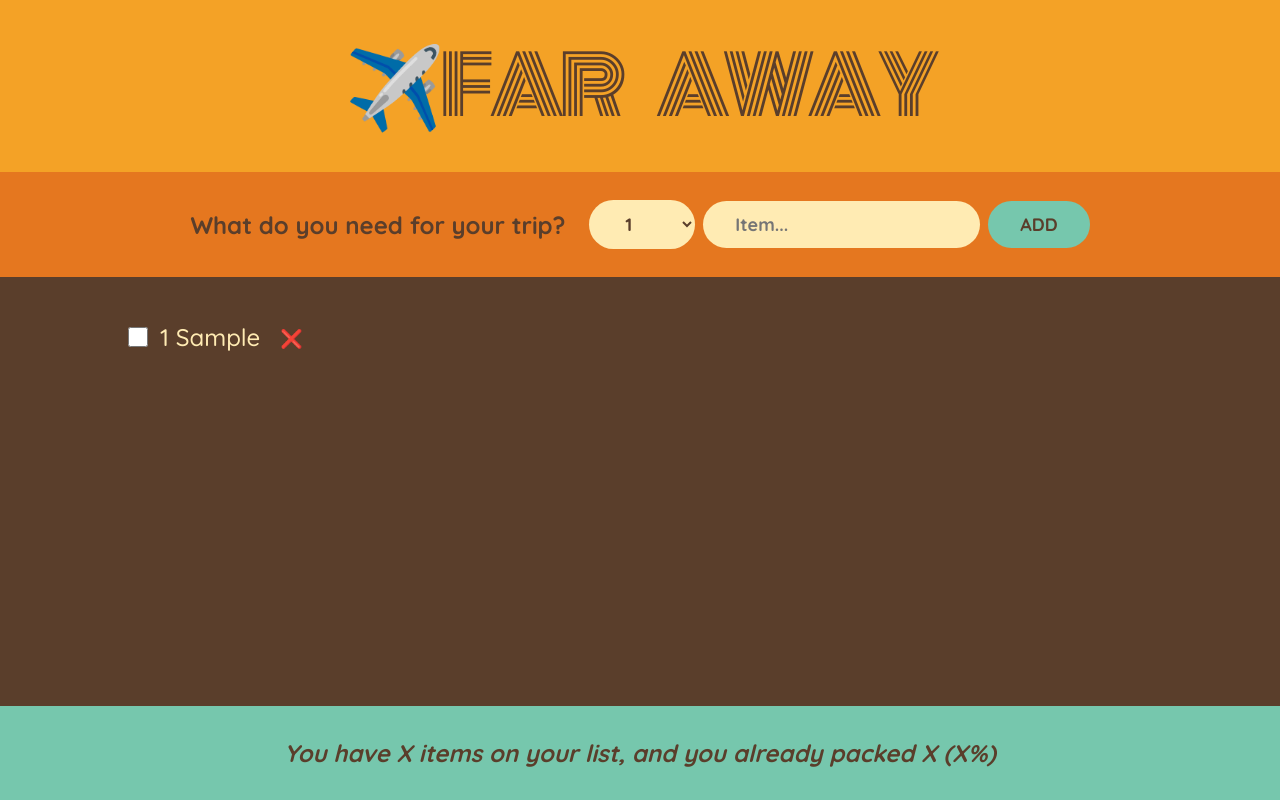
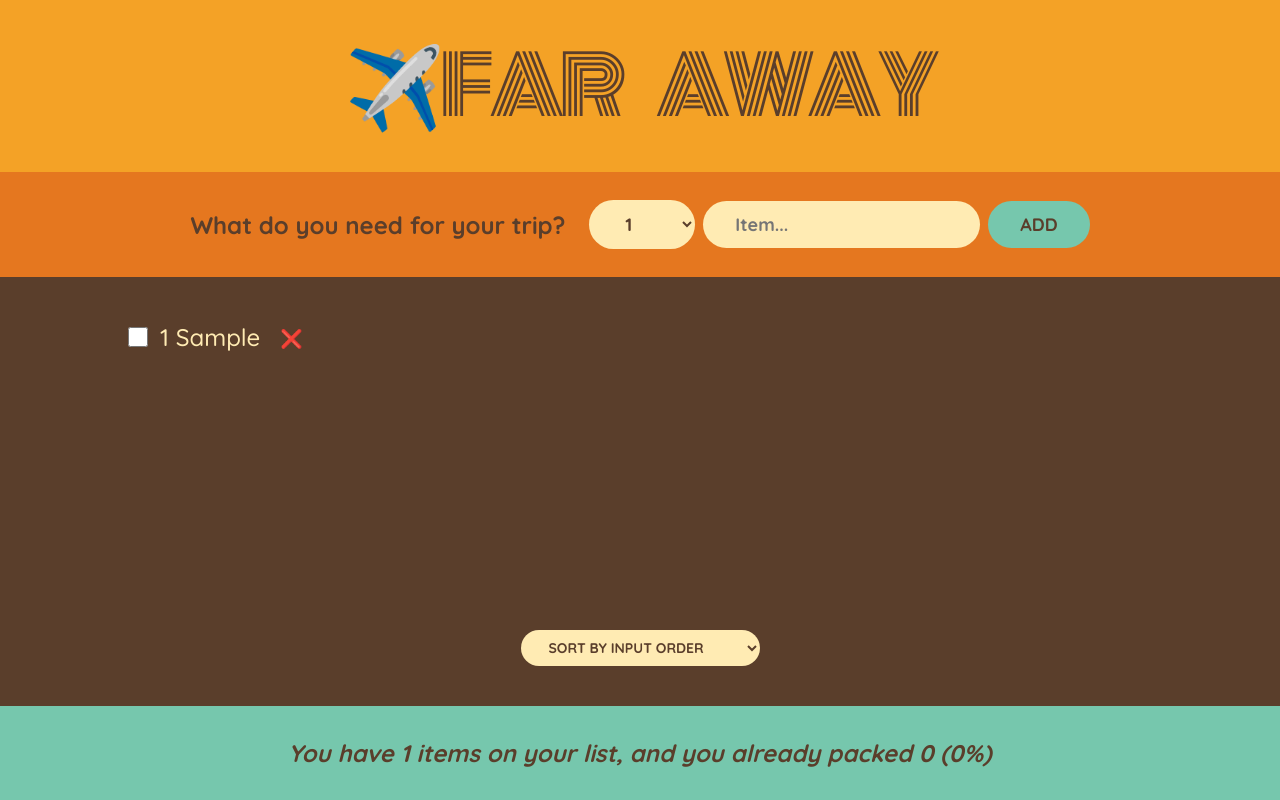
Before and after one commit to Dacchu2803/travel-list, a React (Create React App) app: page / in a window 1280 px wide. Both pictures are taken after typing "Sample" into the empty fields and a click on the button "ADD". Built offline with nearby package versions, Linux system fonts and the light colour scheme.

Commit message:
Code changes for sorting of items

```diff
--- a/src/App.js
+++ b/src/App.js
@@ -24,7 +24,7 @@
     <Logo />
     <Form onAddItems={handleAddItems}/>
     <PackingList items={items} onDeleteItems={handleDeleteItems} onToggleItems={handleToggleItems}/>
-    <Stats />
+    <Stats items={items}/>
     </div>
   );
 }
@@ -63,10 +63,27 @@
 }
 
 function PackingList({items , onDeleteItems, onToggleItems}){
+  const [sortBy,setSortBy] = useState("input");
+
+  let sortedItems;
+
+  if(sortBy==="input") sortedItems = items;
+
+  if(sortBy==='description') sortedItems = items.slice().sort((a,b)=>a.description.localeCompare(b.description));
+
+  if(sortBy==='packed') sortedItems = items.slice().sort((a,b)=>Number(a.packed)-Number(b.packed));
+
   return <div className='list'>
     <ul>
-      {items.map(item => <Item item={item} onDeleteItems={onDeleteItems} onToggleItems={onToggleItems}/>)}
+      {sortedItems.map(item => <Item item={item} onDeleteItems={onDeleteItems} onToggleItems={onToggleItems}/>)}
     </ul>
+    <div className="actions">
+      <select value={sortBy} onChange={(e)=>setSortBy(e.target.value)}>
+        <option value='input'>Sort by input order</option>
+        <option value="description">Sort by description</option>
+        <option value="packed">Sort by pakced status</option>
+      </select>
+    </div>
   </div>
 
 }
@@ -81,10 +98,15 @@
   </li>
 }
 
-function Stats(){
+function Stats({items}){
+  if(!items.length) return <p className="stats"><em>Start adding some items to your packing list</em></p>
+  const numItems = items.length;
+  const numPacked = items.filter(item=>item.packed).length;
+  const percentage = Math.round((numPacked/numItems)*100);
   return (
     <footer className="stats">
-      <em> You have X items on your list, and you already packed X (X%)</em>
+      <em> {percentage===100?'You got everything! Ready to go':
+        `You have ${numItems} items on your list, and you already packed ${numPacked} (${percentage}%)`}</em>
     </footer>
   )
 }
```
